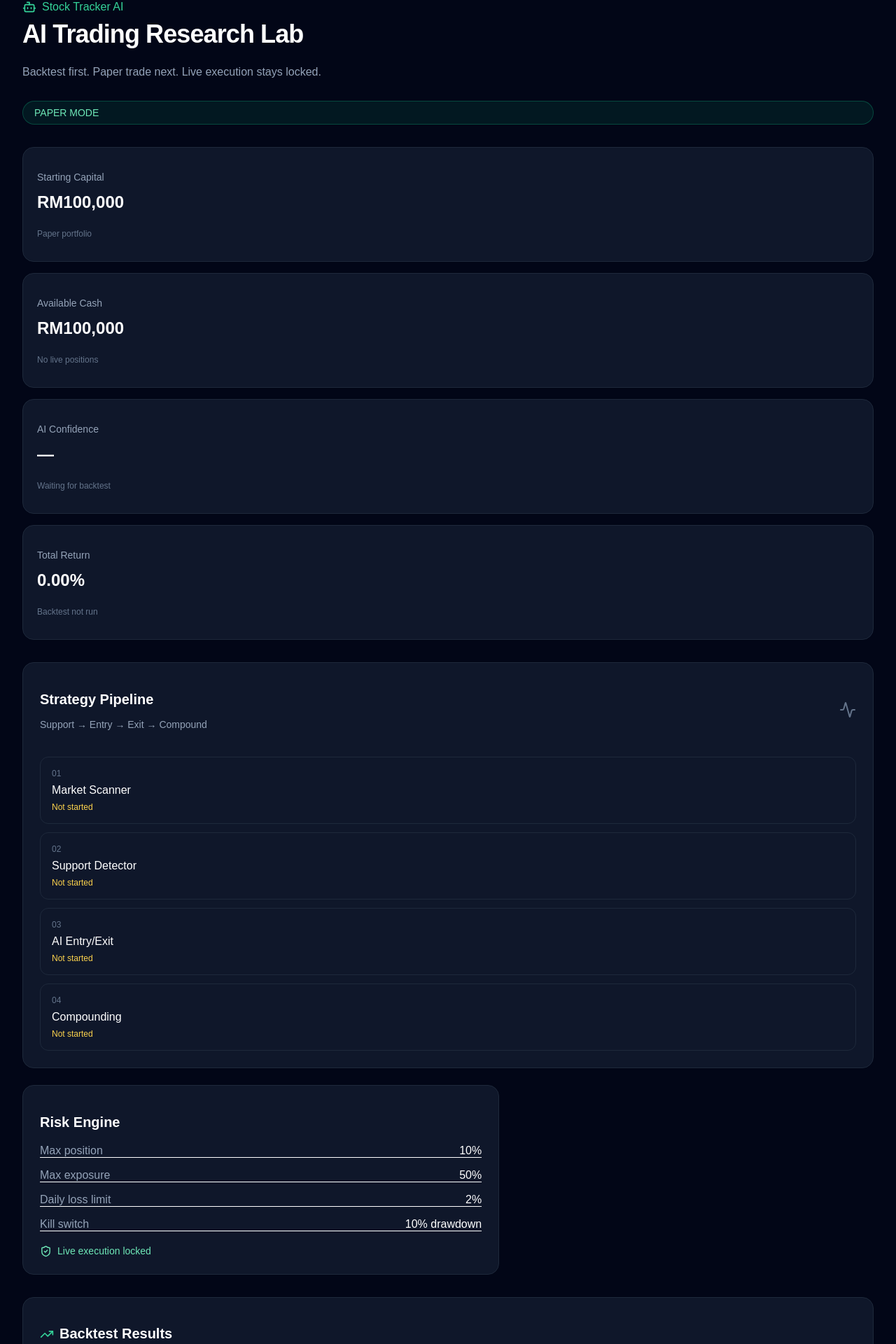
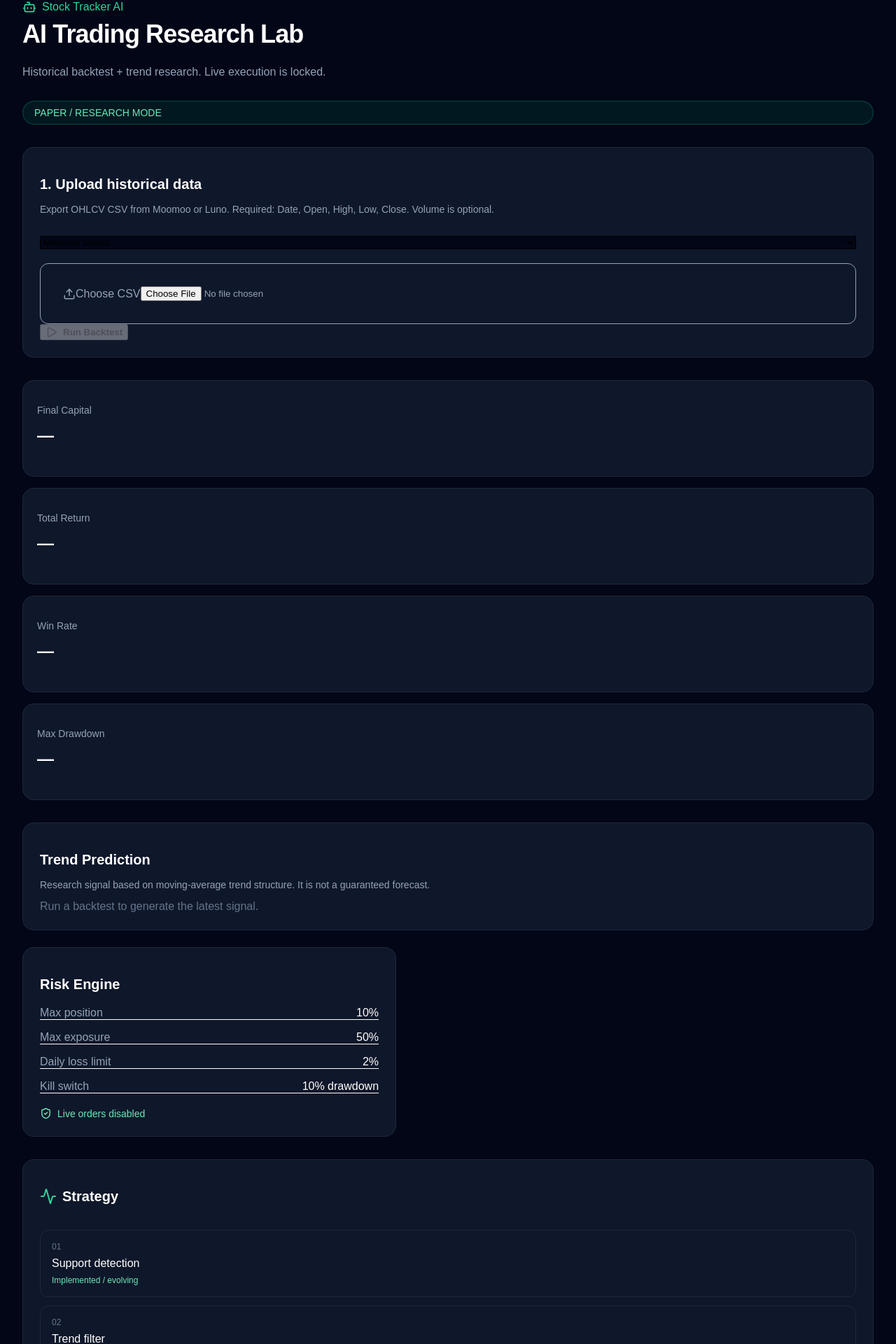
Before and after one commit to Mohanifah7/stock-tracker, a Next.js app: page / in a window 1280 px wide. Shown: the part 32-1952 px from the top of the page at 70% size. Built offline with nearby package versions, Linux system fonts and the light colour scheme.

Commit message:
Build historical backtest and trend prediction dashboard

```diff
--- a/app/page.tsx
+++ b/app/page.tsx
@@ -1,39 +1,15 @@
-import { Activity, ArrowUpRight, Bot, ShieldCheck, TrendingUp } from 'lucide-react'
+'use client'
+import { useState } from 'react'
+import { Activity, Bot, ShieldCheck, TrendingUp, Upload, Play } from 'lucide-react'
 
-const cards = [
-  ['Starting Capital', 'RM100,000', 'Paper portfolio'],
-  ['Available Cash', 'RM100,000', 'No live positions'],
-  ['AI Confidence', '—', 'Waiting for backtest'],
-  ['Total Return', '0.00%', 'Backtest not run'],
-]
-
-export default function Home() {
-  return (
-    <main className="min-h-screen bg-slate-950 text-white p-8">
-      <div className="mx-auto max-w-7xl space-y-8">
-        <header className="flex flex-col gap-4 md:flex-row md:items-center md:justify-between">
-          <div>
-            <div className="flex items-center gap-2 text-emerald-400"><Bot size={20}/> Stock Tracker AI</div>
-            <h1 className="mt-2 text-4xl font-bold tracking-tight">AI Trading Research Lab</h1>
-            <p className="mt-2 text-slate-400">Backtest first. Paper trade next. Live execution stays locked.</p>
-          </div>
-          <div className="rounded-full border border-emerald-500/30 bg-emerald-500/10 px-4 py-2 text-sm text-emerald-300">PAPER MODE</div>
-        </header>
-
-        <section className="grid gap-4 sm:grid-cols-2 lg:grid-cols-4">
-          {cards.map(([title, value, note]) => <div key={title} className="rounded-2xl border border-slate-800 bg-slate-900 p-5"><p className="text-sm text-slate-400">{title}</p><p className="mt-2 text-2xl font-semibold">{value}</p><p className="mt-1 text-xs text-slate-500">{note}</p></div>)}
-        </section>
-
-        <section className="grid gap-6 lg:grid-cols-3">
-          <div className="lg:col-span-2 rounded-2xl border border-slate-800 bg-slate-900 p-6">
-            <div className="flex items-center justify-between"><div><h2 className="text-xl font-semibold">Strategy Pipeline</h2><p className="text-sm text-slate-400">Support → Entry → Exit → Compound</p></div><Activity className="text-slate-500"/></div>
-            <div className="mt-6 grid gap-3 md:grid-cols-4">{['Market Scanner','Support Detector','AI Entry/Exit','Compounding'].map((x,i)=><div key={x} className="rounded-xl border border-slate-800 p-4"><div className="text-xs text-slate-500">0{i+1}</div><div className="mt-2 font-medium">{x}</div><div className="mt-2 text-xs text-amber-300">Not started</div></div>)}</div>
-          </div>
-          <div className="rounded-2xl border border-slate-800 bg-slate-900 p-6"><h2 className="text-xl font-semibold">Risk Engine</h2><div className="mt-5 space-y-4">{[['Max position','10%'],['Max exposure','50%'],['Daily loss limit','2%'],['Kill switch','10% drawdown']].map(([a,b])=><div className="flex justify-between border-b border-slate-800 pb-3" key={a}><span className="text-slate-400">{a}</span><span className="font-medium">{b}</span></div>)}</div><div className="mt-5 flex items-center gap-2 text-sm text-emerald-300"><ShieldCheck size={17}/> Live execution locked</div></div>
-        </section>
-
-        <section className="rounded-2xl border border-slate-800 bg-slate-900 p-6"><div className="flex items-center gap-2"><TrendingUp size={20} className="text-emerald-400"/><h2 className="text-xl font-semibold">Backtest Results</h2></div><div className="mt-8 grid min-h-40 place-items-center text-center text-slate-500"><div><ArrowUpRight className="mx-auto mb-3"/><p>No backtest results yet.</p><p className="text-sm">Next step: connect historical market data and run the first walk-forward test.</p></div></div></section>
-      </div>
-    </main>
-  )
+export default function Home(){
+ const [csv,setCsv]=useState(''); const [result,setResult]=useState<any>(null); const [error,setError]=useState(''); const [asset,setAsset]=useState('Moomoo Stocks')
+ async function run(){setError('');setResult(null);try{const r=await fetch('/api/backtest',{method:'POST',headers:{'Content-Type':'application/json'},body:JSON.stringify({csv,capital:100000})});const d=await r.json();if(!r.ok)throw new Error(d.error);setResult(d)}catch(e){setError(e instanceof Error?e.message:'Backtest failed')}}
+ return <main className="min-h-screen bg-slate-950 text-white p-8"><div className="mx-auto max-w-7xl space-y-8">
+  <header className="flex flex-col gap-4 md:flex-row md:items-center md:justify-between"><div><div className="flex items-center gap-2 text-emerald-400"><Bot size={20}/> Stock Tracker AI</div><h1 className="mt-2 text-4xl font-bold tracking-tight">AI Trading Research Lab</h1><p className="mt-2 text-slate-400">Historical backtest + trend research. Live execution is locked.</p></div><div className="rounded-full border border-emerald-500/30 bg-emerald-500/10 px-4 py-2 text-sm text-emerald-300">PAPER / RESEARCH MODE</div></header>
+  <section className="rounded-2xl border border-slate-800 bg-slate-900 p-6"><div className="flex flex-col gap-4 md:flex-row md:items-end md:justify-between"><div><h2 className="text-xl font-semibold">1. Upload historical data</h2><p className="text-sm text-slate-400">Export OHLCV CSV from Moomoo or Luno. Required: Date, Open, High, Low, Close. Volume is optional.</p></div><select value={asset} onChange={e=>setAsset(e.target.value)} className="rounded-lg border border-slate-700 bg-slate-950 p-2"><option>Moomoo Stocks</option><option>Luno Crypto</option></select></div><label className="mt-5 flex cursor-pointer items-center justify-center rounded-xl border border-dashed border-slate-700 p-8 text-slate-400 hover:border-emerald-500"><Upload className="mr-2" size={18}/> Choose CSV<input type="file" accept=".csv,text/csv" className="hidden" onChange={e=>{const f=e.target.files?.[0];if(f)f.text().then(setCsv)}}/></label>{csv&&<p className="mt-3 text-xs text-emerald-300">CSV loaded: {csv.split(/\r?\n/).length-1} rows</p>}<button onClick={run} disabled={!csv} className="mt-4 flex items-center gap-2 rounded-lg bg-emerald-500 px-5 py-3 font-semibold text-slate-950 disabled:opacity-40"><Play size={17}/> Run Backtest</button>{error&&<p className="mt-3 text-sm text-red-300">{error}</p>}</section>
+  <section className="grid gap-4 sm:grid-cols-2 lg:grid-cols-4">{[['Final Capital',result?`RM ${result.result.finalCapital.toFixed(2)}`:'—'],['Total Return',result?`${(result.result.totalReturn*100).toFixed(2)}%`:'—'],['Win Rate',result?`${(result.result.winRate*100).toFixed(1)}%`:'—'],['Max Drawdown',result?`${(result.result.maxDrawdown*100).toFixed(2)}%`:'—']].map(([a,b])=><div key={a} className="rounded-2xl border border-slate-800 bg-slate-900 p-5"><p className="text-sm text-slate-400">{a}</p><p className="mt-2 text-2xl font-semibold">{b}</p></div>)}</section>
+  <section className="grid gap-6 lg:grid-cols-3"><div className="lg:col-span-2 rounded-2xl border border-slate-800 bg-slate-900 p-6"><h2 className="text-xl font-semibold">Trend Prediction</h2><p className="mt-1 text-sm text-slate-400">Research signal based on moving-average trend structure. It is not a guaranteed forecast.</p>{result?<div className="mt-8 flex items-center gap-4"><TrendingUp className={result.result.latestSignal==='UPTREND'?'text-emerald-400':'text-slate-500'}/><div><div className="text-3xl font-bold">{result.result.latestSignal}</div><div className="mt-1 text-slate-400">Model confidence: {result.result.latestConfidence}% · Direction accuracy in tested signals: {(result.result.directionAccuracy*100).toFixed(1)}%</div></div></div>:<div className="mt-10 text-slate-500">Run a backtest to generate the latest signal.</div>}</div><div className="rounded-2xl border border-slate-800 bg-slate-900 p-6"><h2 className="text-xl font-semibold">Risk Engine</h2><div className="mt-5 space-y-4">{[['Max position','10%'],['Max exposure','50%'],['Daily loss limit','2%'],['Kill switch','10% drawdown']].map(([a,b])=><div className="flex justify-between border-b border-slate-800 pb-3" key={a}><span className="text-slate-400">{a}</span><span>{b}</span></div>)}</div><div className="mt-5 flex items-center gap-2 text-sm text-emerald-300"><ShieldCheck size={17}/> Live orders disabled</div></div></section>
+  <section className="rounded-2xl border border-slate-800 bg-slate-900 p-6"><div className="flex items-center gap-2"><Activity className="text-emerald-400"/><h2 className="text-xl font-semibold">Strategy</h2></div><div className="mt-5 grid gap-3 md:grid-cols-4">{['Support detection','Trend filter','Entry / exit rules','Compounding simulator'].map((x,i)=><div className="rounded-xl border border-slate-800 p-4" key={x}><div className="text-xs text-slate-500">0{i+1}</div><div className="mt-2 font-medium">{x}</div><div className="mt-2 text-xs text-emerald-300">Implemented / evolving</div></div>)}</div></section>
+ </div></main>
 }
```
